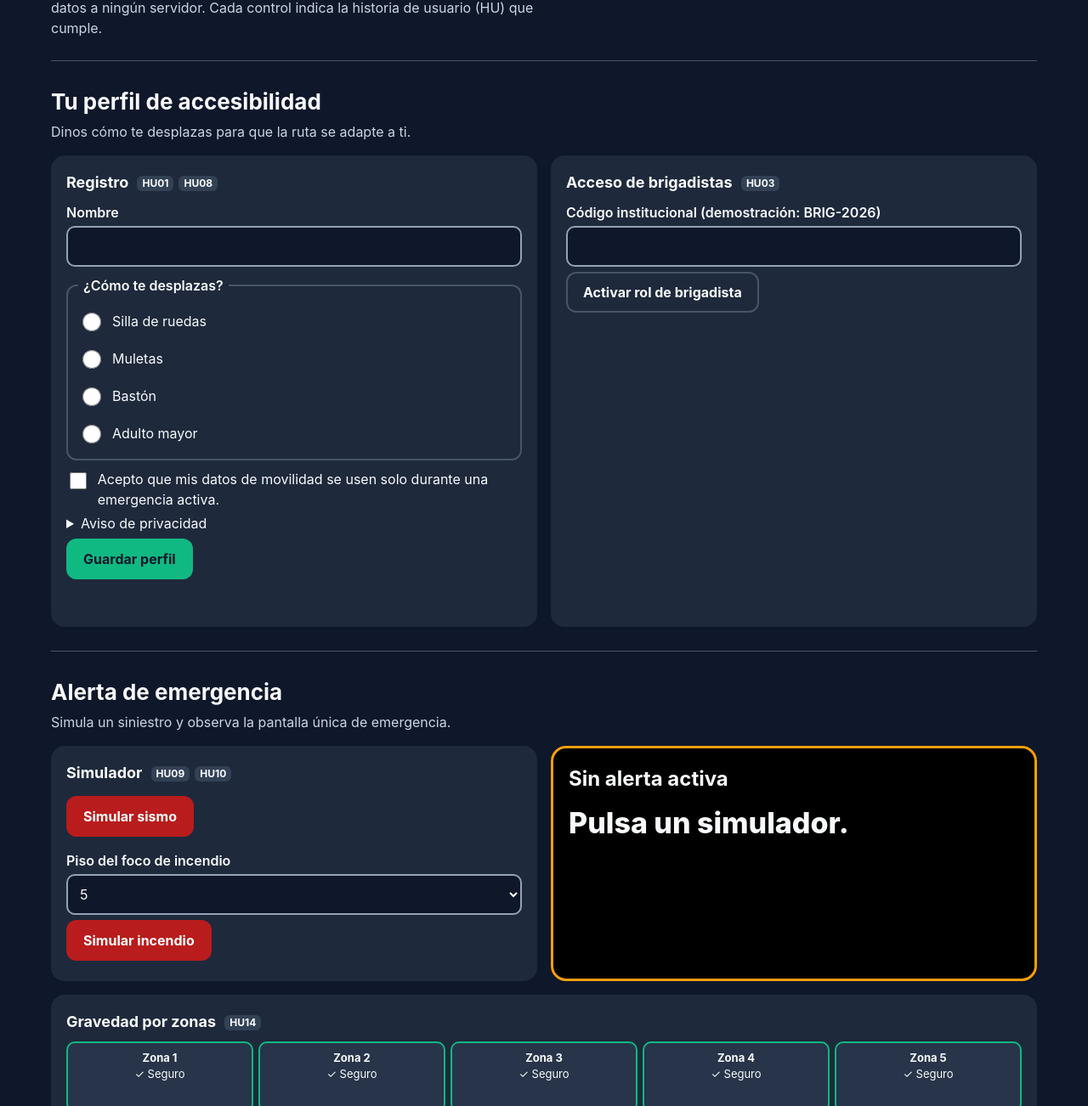
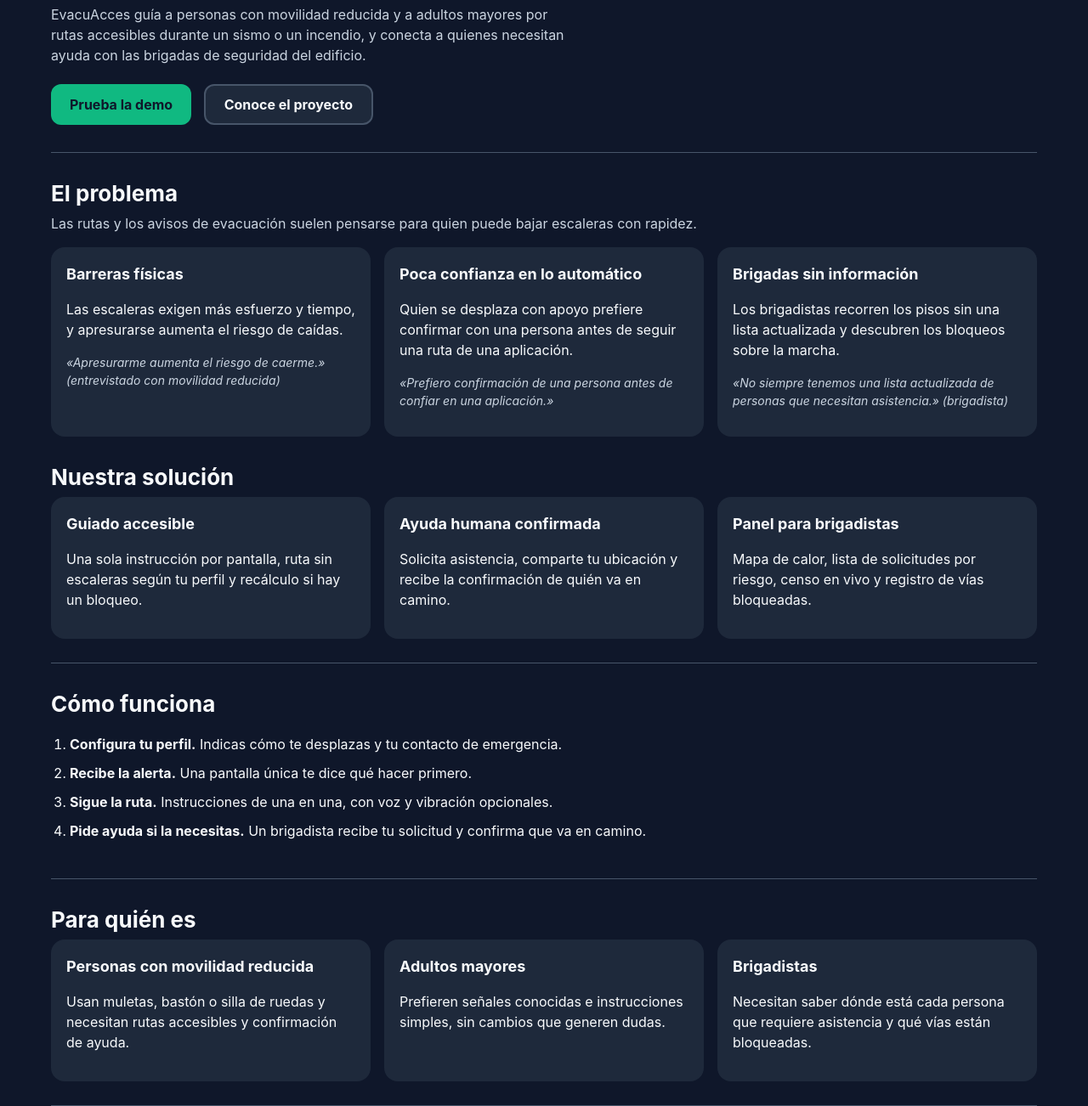
Before and after one commit to DiegoAceks/landingpageevacuacces, a plain HTML site: page pages/index.html in a window 1280 px wide. Shown: the part 195-1497 px from the top of the page at 85% size. Drawn offline with Linux system fonts and the light colour scheme.

Commit message:
Add files via upload

```diff
--- a/css/styles.css
+++ b/css/styles.css
@@ -30,3 +30,6 @@ footer{border-top:1px solid var(--line);padding:20px;text-align:center;color:var
 @media (max-width:767px){.bar{padding:8px 12px}main{padding:0 12px 30px}.zones{gap:4px}.z{font-size:11px;min-height:70px}button{width:100%}.cnt div{flex:1}}
 @media (min-width:768px) and (max-width:1023px){.zones{gap:6px}}
 @media (prefers-reduced-motion:reduce){html{scroll-behavior:auto}}
+.kicker{color:#6EE7B7;font-weight:700;margin:0 0 8px}.cta{display:inline-flex;align-items:center;min-height:48px;padding:0 22px;border-radius:12px;background:var(--ok);color:#0F172A;font-weight:700;text-decoration:none;margin:6px 10px 6px 0}.cta.sec{background:var(--card);color:var(--txt);border:2px solid var(--line)}
+.q{color:var(--mut);font-style:italic;font-size:14px}.steps{padding-left:22px}.steps li{margin:10px 0;max-width:70ch}
+@media (max-width:767px){.cta{width:100%;justify-content:center}}
--- a/pages/index.html
+++ b/pages/index.html
@@ -11,10 +11,35 @@
 <body>
 <a class="skip" href="#contenido">Saltar al contenido</a>
 <header><div class="bar"><span class="logo">EvacuAcces</span>
-<nav aria-label="Secciones"><a href="#perfil">Perfil</a><a href="#alerta">Alerta</a><a href="#guiado">Guiado</a><a href="#ayuda">Ayuda humana</a><a href="#panel">Panel de brigadistas</a><a href="#edificio">Edificio</a></nav></div></header>
+<nav aria-label="Secciones"><a href="#proyecto">Proyecto</a><a href="#como">Cómo funciona</a><a href="#segmentos">Para quién</a><a href="#equipo">Equipo</a><a href="#demo">Prueba la demo</a></nav></div></header>
 <main id="contenido">
-<div class="hero"><h1>Evacuar con seguridad, sin quedarte atrás</h1>
-<p>Demostración interactiva de EvacuAcces. Todo es una simulación: no se envían datos a ningún servidor. Cada control indica la historia de usuario (HU) que cumple.</p></div>
+<div class="hero"><p class="kicker">Proyecto de HCI for UX Design · UPC</p><h1>Evacuar con seguridad, sin quedarte atrás</h1>
+<p>EvacuAcces guía a personas con movilidad reducida y a adultos mayores por rutas accesibles durante un sismo o un incendio, y conecta a quienes necesitan ayuda con las brigadas de seguridad del edificio.</p>
+<p><a class="cta" href="#demo">Prueba la demo</a> <a class="cta sec" href="#proyecto">Conoce el proyecto</a></p></div>
+
+<section id="proyecto" aria-labelledby="t-proy"><h2 id="t-proy">El problema</h2>
+<p class="lead">Las rutas y los avisos de evacuación suelen pensarse para quien puede bajar escaleras con rapidez.</p>
+<div class="grid"><div class="card"><h3>Barreras físicas</h3><p>Las escaleras exigen más esfuerzo y tiempo, y apresurarse aumenta el riesgo de caídas.</p><p class="q">«Apresurarme aumenta el riesgo de caerme.» (entrevistado con movilidad reducida)</p></div>
+<div class="card"><h3>Poca confianza en lo automático</h3><p>Quien se desplaza con apoyo prefiere confirmar con una persona antes de seguir una ruta de una aplicación.</p><p class="q">«Prefiero confirmación de una persona antes de confiar en una aplicación.»</p></div>
+<div class="card"><h3>Brigadas sin información</h3><p>Los brigadistas recorren los pisos sin una lista actualizada y descubren los bloqueos sobre la marcha.</p><p class="q">«No siempre tenemos una lista actualizada de personas que necesitan asistencia.» (brigadista)</p></div></div>
+<h2 style="margin-top:28px">Nuestra solución</h2>
+<div class="grid"><div class="card"><h3>Guiado accesible</h3><p>Una sola instrucción por pantalla, ruta sin escaleras según tu perfil y recálculo si hay un bloqueo.</p></div>
+<div class="card"><h3>Ayuda humana confirmada</h3><p>Solicita asistencia, comparte tu ubicación y recibe la confirmación de quién va en camino.</p></div>
+<div class="card"><h3>Panel para brigadistas</h3><p>Mapa de calor, lista de solicitudes por riesgo, censo en vivo y registro de vías bloqueadas.</p></div></div></section>
+
+<section id="como" aria-labelledby="t-como"><h2 id="t-como">Cómo funciona</h2>
+<ol class="steps"><li><b>Configura tu perfil.</b> Indicas cómo te desplazas y tu contacto de emergencia.</li><li><b>Recibe la alerta.</b> Una pantalla única te dice qué hacer primero.</li><li><b>Sigue la ruta.</b> Instrucciones de una en una, con voz y vibración opcionales.</li><li><b>Pide ayuda si la necesitas.</b> Un brigadista recibe tu solicitud y confirma que va en camino.</li></ol></section>
+
+<section id="segmentos" aria-labelledby="t-seg"><h2 id="t-seg">Para quién es</h2>
+<div class="grid"><div class="card"><h3>Personas con movilidad reducida</h3><p>Usan muletas, bastón o silla de ruedas y necesitan rutas accesibles y confirmación de ayuda.</p></div>
+<div class="card"><h3>Adultos mayores</h3><p>Prefieren señales conocidas e instrucciones simples, sin cambios que generen dudas.</p></div>
+<div class="card"><h3>Brigadistas</h3><p>Necesitan saber dónde está cada persona que requiere asistencia y qué vías están bloqueadas.</p></div></div></section>
+
+<section id="equipo" aria-labelledby="t-eq"><h2 id="t-eq">Equipo ViaSegura</h2>
+<ul class="l"><li>Horna Díaz, Diego Sahid</li><li>Parimango Valverde, Marzi Zoe</li><li>Rodriguez Beingolea, Mayra Yadira</li><li>Huacachi Rivera, William Gonzalo</li><li>Blas Ordinola, Favio Alonso</li></ul>
+<p class="lead" style="margin-top:12px">Universidad Peruana de Ciencias Aplicadas · Ingeniería de Software e Ingeniería de Sistemas de Información</p></section>
+
+<div id="demo"><h2 style="margin:28px 0 0;font-size:32px">Prueba la demo</h2><p class="lead">Todo es una simulación: no se envían datos a ningún servidor. Cada control indica la historia de usuario (HU) que cumple.</p></div>
 
 <section id="perfil" aria-labelledby="t-perfil"><h2 id="t-perfil">Tu perfil de accesibilidad</h2>
 <p class="lead">Dinos cómo te desplazas para que la ruta se adapte a ti.</p>
```
